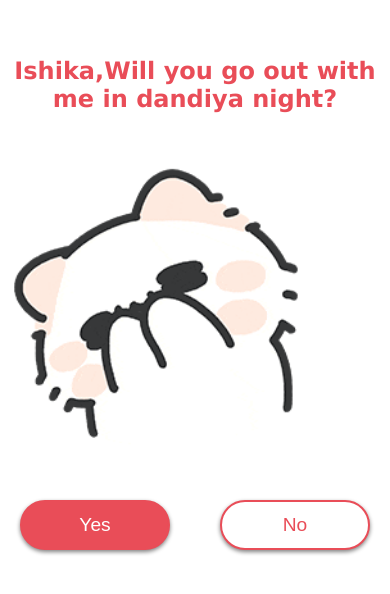
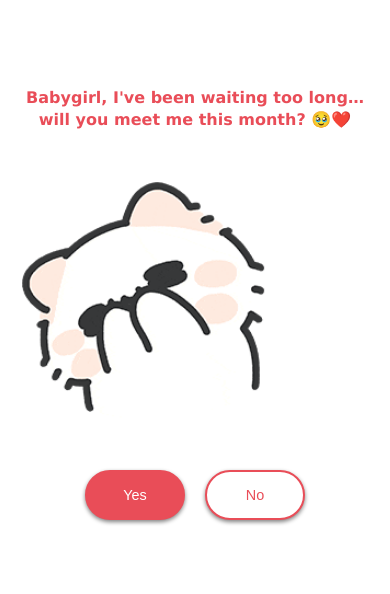
Before and after one commit to ArchitTiwari-max/outing, a plain HTML site: page index.html in a window 390 px wide. Shown: the part 126-720 px from the top of the page. Drawn offline with Linux system fonts and the light colour scheme.

Commit message:
changes in texts and make mobile respondsive

```diff
--- a/index.html
+++ b/index.html
@@ -9,7 +9,7 @@
 <body>
 
     <div class="wrapper">
-        <h2 class="question">Ishika,Will you go out with me in dandiya night?</h2>
+        <h2 class="question">Babygirl, I've been waiting too long… will you meet me this month? 🥹❤️</h2>
         <img class="gif" alt="gif" src="first.gif">
         <div class="btn-group">
             <button class="yes-btn">Yes</button>
--- a/main.js
+++ b/main.js
@@ -5,11 +5,11 @@ const yesBtn = document.querySelector(".yes-btn");
 const noBtn = document.querySelector(".no-btn");
 
 yesBtn.addEventListener("click", () => {
-  question.innerHTML = "Yay, see you on the Monday!";
+  question.innerHTML = "Yayyy! So I'll see you before 24 November, right?😍♥️";
   gif.src ="second.gif";
 
   yesBtn.addEventListener("click", () =>{
-    question.innerHTML = "aww you are my POAT prettiest of all time!";
+    question.innerHTML = "You said yes again? Damn, I love you sooo much, you're melting my heart ♥️ 💓";
     gif.src ="third.gif";
   });
 
--- a/style.css
+++ b/style.css
@@ -13,6 +13,11 @@ body{
     font-family: Verdana, Geneva, Tahoma, sans-serif;
 }
 
+.wrapper{
+    max-width: 100%;
+    padding: 20px;
+}
+
 .gif{
     height: 100%;
     width: 100%;
@@ -23,6 +28,8 @@ h2{
     font-size: 1.5em;
     color: #e94d58;
     margin: 15px 0;
+    word-wrap: break-word;
+    line-height: 1.4;
 }
 
 .btn-group{
@@ -57,3 +64,53 @@ button:nth-child(2){
     background-color: white;
     color: #e94d58;
 }
+
+/* Mobile Responsive Styles */
+@media (max-width: 768px) {
+    h2{
+        font-size: 1.2em;
+        padding: 0 10px;
+    }
+
+    .gif{
+        max-width: 90%;
+        margin: 0 auto;
+    }
+
+    button{
+        width: 120px;
+        font-size: 1em;
+    }
+
+    button:nth-child(1){
+        margin-left: -150px;
+    }
+
+    button:nth-child(2){
+        margin-right: -150px;
+    }
+}
+
+@media (max-width: 480px) {
+    h2{
+        font-size: 1em;
+        padding: 0 5px;
+    }
+
+    .wrapper{
+        padding: 10px;
+    }
+
+    button{
+        width: 100px;
+        font-size: 0.9em;
+    }
+
+    button:nth-child(1){
+        margin-left: -120px;
+    }
+
+    button:nth-child(2){
+        margin-right: -120px;
+    }
+}
```
